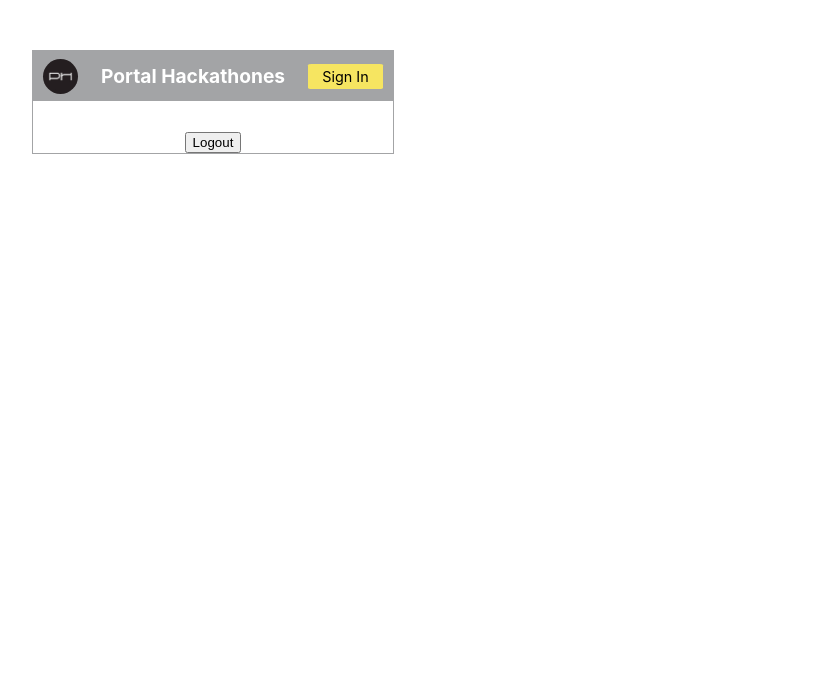
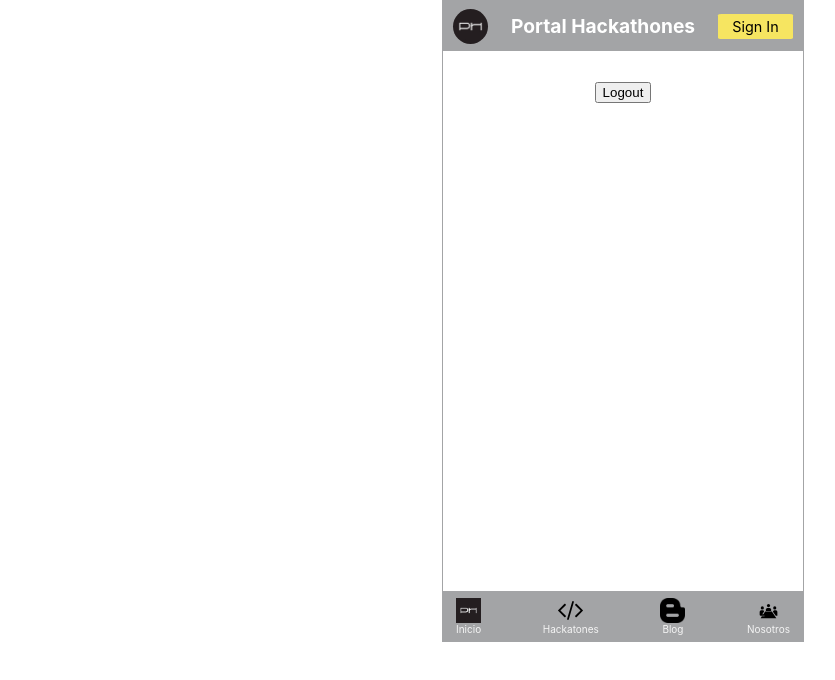
Before and after one commit to manucab/portal_hackatones, a React (Create React App) app in the folder front/portal_hackatones/: page / in a window 1280 px wide. Shown: the top 680 px of the page, without its empty margins (18-853 px from the left). Built offline with nearby package versions, Linux system fonts and the light colour scheme.

Commit message:
Change in footer

```diff
--- a/front/portal_hackatones/src/App.css
+++ b/front/portal_hackatones/src/App.css
@@ -1,10 +1,19 @@
+#root, html, body{
+  width: 360px;
+  height: 640px;
+  margin: auto;
+  position: relative;
+}
+
 .App {
   text-align: center;
-  width: 360px;
+  /* width: 360px; */
   border: solid 1px #A3A4A6;
-  margin-left: 50px;
-  margin-top: 50px;
+  /* margin-left: 50px;
+  margin-top: 50px; */
   position: relative;
+  height: 100%;
+  width: 100%;
 }
 
 .App-logo {
@@ -37,6 +46,7 @@ h1 {
   font-size: 100%;
 }
 
+
 @keyframes App-logo-spin {
   from {
     transform: rotate(0deg);
--- a/front/portal_hackatones/src/App.js
+++ b/front/portal_hackatones/src/App.js
@@ -1,5 +1,6 @@
 import {Route, Switch} from 'react-router-dom';
 import './App.css';
+import Footer from './Components/Footer/Footer';
 import HackathonsJoined from './Components/HackathonsJoined/HackathonsJoined';
 // import Footer from './Footer';
 import Header from './Components/Header/Header.js';
@@ -35,6 +36,7 @@ function App() {
 
             {/* login && <Logout/> */}
             <Logout/>
+            <Footer />
         </div>
     );
 }
--- a/front/portal_hackatones/src/Components/Footer/Footer.css
+++ b/front/portal_hackatones/src/Components/Footer/Footer.css
@@ -1,57 +1,37 @@
-footer {
+.footer {
+    display: flex;
+    flex-direction: row;
+    justify-content:space-between;
+    align-items: center;
+
     box-sizing: border-box;
-    display: flex;
     background-color: #A3A4A6;
-    align-items: center;
-    justify-content: space-between;
-    width: 360px;
+
+    position: absolute;
+    bottom:0px;
+    padding:10px;
+    /* border: 1px solid black; */
+    font-size: 10px;
+    width: 100%;
     height: 50px;
-    position: absolute;
-    bottom: 0%;
-    padding:10px;
-}
-
-footer div {
-    display: flex;
-    flex-direction: column;
-    justify-content: center;
-    align-items: center;
 }
 
 div span {
-    color: white;
-    font-size: 75%;
+    color: #f5f5f5;
 }
 
 
 
 .logoFooter {
-    height: 25px;
-    width: 25px;
+display: flex;
+flex-direction: column;
+justify-content: center;
+align-items:center;
+margin: 3px;
+text-decoration: none;
 }
 
-
-
-#homeButton{
-    background-image: url("./logo.jpg");
-    background-size: contain;
+.logoFooter > img {
+        height: 25px;
+        width: 25px;
 }
-
-#hackathonsButton {
-    box-sizing: border-box;
-    background-image: url("./codeLogo.svg");
-    background-size: cover;
-    background-origin: content-box;
-    padding: 1px;
-    border:solid 0.5px black;
-
-}
-
-#blogButton {
-    background-image: url("./blogLogo.png");
-    background-size: contain;
-}
-
-#aboutButton {
-    background-color: white;
-}
--- a/front/portal_hackatones/src/Components/Footer/Footer.js
+++ b/front/portal_hackatones/src/Components/Footer/Footer.js
@@ -1,32 +1,54 @@
-import { Link } from 'react-router-dom';
+import {Link} from 'react-router-dom';
 import './Footer.css'
+import logoHome from '../../Media/Images/General/logo.jpg';
+import logoBlog from '../../Media/Images/General/blogLogo.png';
+import logoHackathon from '../../Media/Images/General/codeLogo.svg';
+import logoAbout from '../../Media/Images/General/about.svg';
 
 function Footer() {
 
     return (
-    <Footer>
-      <div >
-        <Link to="/"><div className="logoFooter"></div></Link>
+        <footer className="footer">
+            <div>
+                <Link to="/" className="logoFooter">
+
+                    <img id="homeButton"
+                        src={logoHome}
+                        alt="home-logo"/>
                     <span>Inicio</span>
+                </Link>
             </div>
 
-      <div >
-        <Link to="/hackathons"><div className="logoFooter"></div></Link>
+            <div>
+                <Link to="/hackathons" className="logoFooter">
+                    <img id="hackathonsButton"
+                        src={logoHackathon}
+                        alt="hackathon-logo"/>
                     <span>Hackatones</span>
+
+                </Link>
             </div>
 
-      <div >
-        <Link to="/blog"><div className="logoFooter"></div></Link>
+            <div>
+                <Link to="/blog" className="logoFooter">
+                    <img id="hackathonsButton"
+                        src={logoBlog}
+                        alt="blog-logo"/>
                     <span>Blog</span>
+                </Link>
             </div>
 
-      <div >
-        <Link to="/about"><div className="logoFooter"></div></Link>
+            <div>
+                <Link to="/about" className="logoFooter">
+                    <img id="hackathonsButton"
+                        src={logoAbout}
+                        alt="about-logo"/>
                     <span>Nosotros</span>
+                </Link>
             </div>
 
 
-    </Footer>
+        </footer>
     );
 }
 
--- a/front/portal_hackatones/src/Components/Logout/Logout.js
+++ b/front/portal_hackatones/src/Components/Logout/Logout.js
@@ -1,6 +1,6 @@
 import { useDispatch, useSelector } from 'react-redux';
 import { Redirect } from 'react-router-dom';
-
+import './Logout.css';
 
 function Logout () {
     const dispatch = useDispatch()
--- a/front/portal_hackatones/src/Components/PanelSingInUp/PanelSingInUp.css
+++ b/front/portal_hackatones/src/Components/PanelSingInUp/PanelSingInUp.css
@@ -3,6 +3,9 @@
     border-radius: 15;
     padding: 5px;
     font-size: 12px;
+/* height: 100%; */
+margin: 0;
+
 
 }
 
```
Also changed, not shown: front/portal_hackatones/src/Components/Logout/Logout.css (added), front/portal_hackatones/src/Media/Images/General/about.svg (added). Lines whose indentation alone changed are shown as unchanged.
